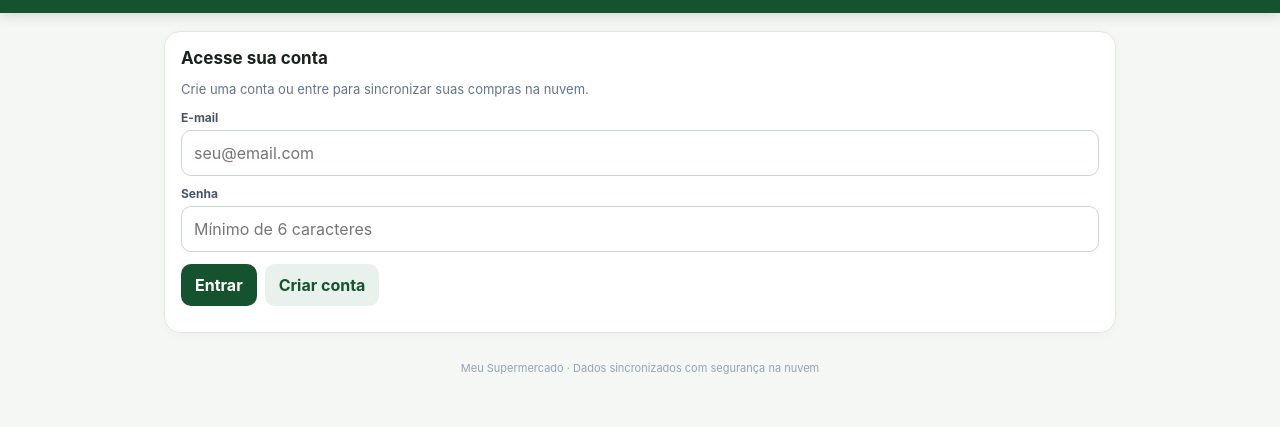
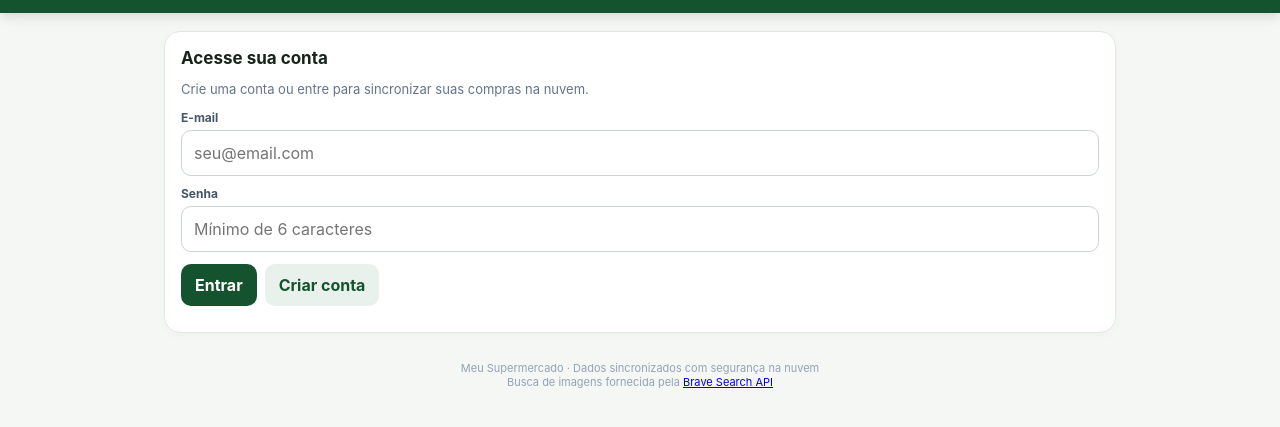
Before and after one commit to gomessamu1-beep/meu-supermercado, a plain HTML site: page index.html in a window 1280 px wide. Shown: the part 65-492 px from the top of the page. Drawn offline with nearby package versions, Linux system fonts and the light colour scheme.

Commit message:
Add Brave Search attribution

```diff
--- a/index.html
+++ b/index.html
@@ -92,7 +92,7 @@ footer{text-align:center;color:#94a3b8;font-size:11px;padding:14px}
 </section>
 <section id="tab-conta" class="hidden"><div class="panel"><h2>Sua conta</h2><p id="userEmail" class="muted"></p><button id="logoutBtn" class="danger">Sair da conta</button></div></section>
 </section>
-<footer>Meu Supermercado · Dados sincronizados com segurança na nuvem</footer>
+<footer>Meu Supermercado · Dados sincronizados com segurança na nuvem<br>Busca de imagens fornecida pela <a href="https://brave.com/search/api/" target="_blank" rel="noopener noreferrer">Brave Search API</a></footer>
 </main>
 <script src="https://cdn.jsdelivr.net/npm/@supabase/supabase-js@2"></script>
 <script>
```
